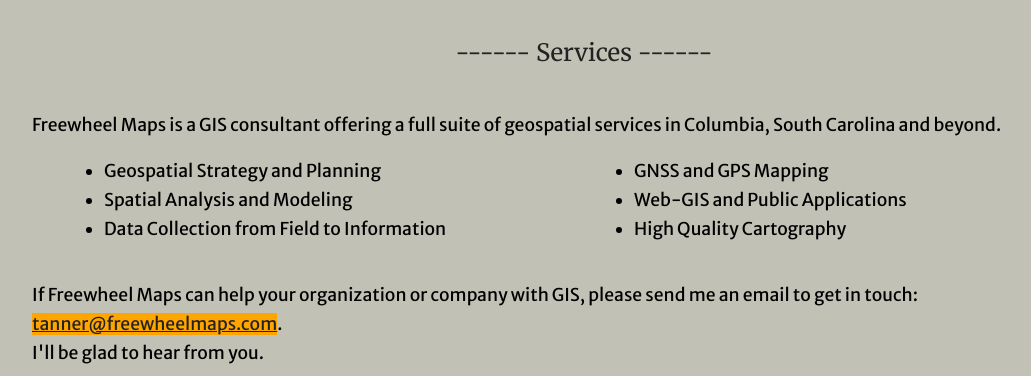
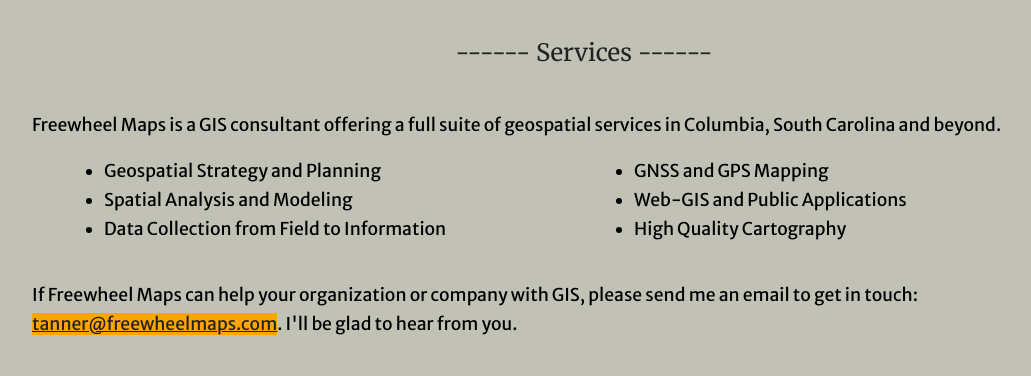
Before and after one commit to freewheelCarto/freewheelCarto.github.io, a plain HTML site: page index.html in a window 1280 px wide. Shown: the part 361-737 px from the top of the page, without its empty margins (56-1087 px from the left). Drawn offline with nearby package versions, Linux system fonts and the light colour scheme; a web font is replaced by a local one.

Commit message:
Update index.html

```diff
--- a/index.html
+++ b/index.html
@@ -94,7 +94,7 @@
 				</ul>
 				</div>
 			</div>
-			<p style="text-align:left">If Freewheel Maps can help your organization or company with GIS, please send me an email to get in touch: <span style="background-color:orange;" id="emaillink1"></span>.<br>
+			<p style="text-align:left">If Freewheel Maps can help your organization or company with GIS, please send me an email to get in touch: <span style="background-color:orange;" id="emaillink1"></span>.
 			I'll be glad to hear from you.</p>
 		</div>
 
```
